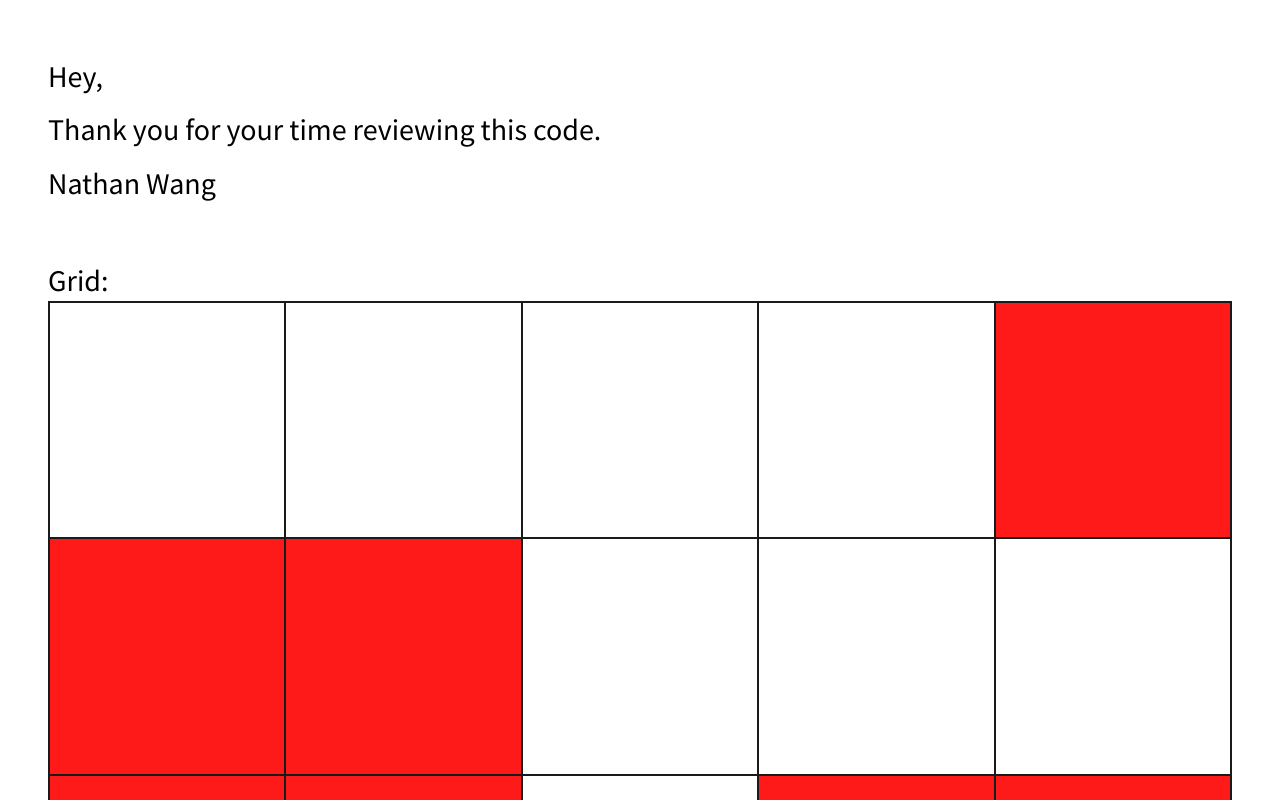
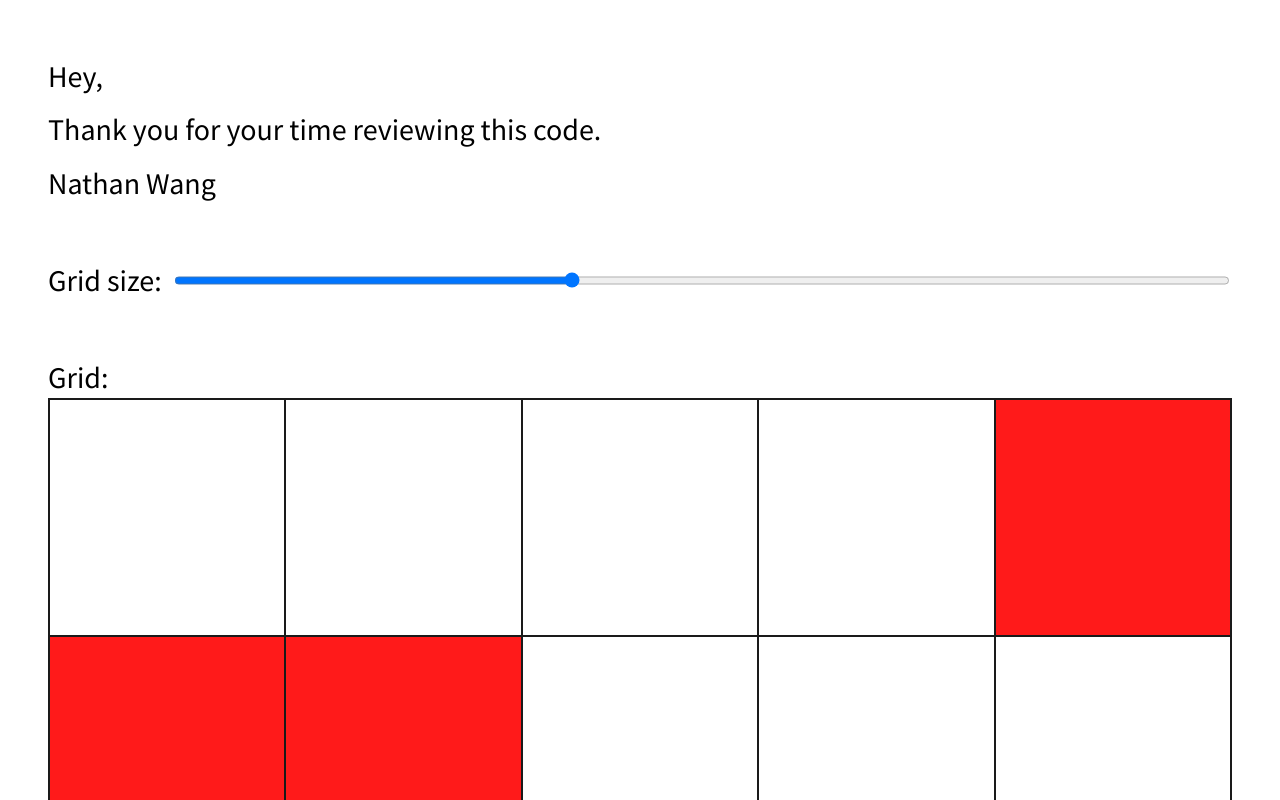
Before and after one commit to natebowang/nextjs-scaffold, a Next.js app: page / in a window 1280 px wide. Shown: the top 800 px of the page. Built offline with nearby package versions, Linux system fonts and the light colour scheme.

Commit message:
feat: add a grid size selector

```diff
--- /dev/null
+++ b/components/HomePage/Input/common.module.css
@@ -0,0 +1,11 @@
+.label {
+  display: flex;
+  flex-wrap: wrap;
+  font-size: 3rem;
+  gap: 1rem;
+}
+
+.input {
+  flex: auto;
+  max-width: 100%;
+}
--- /dev/null
+++ b/components/HomePage/Input/index.tsx
@@ -0,0 +1,27 @@
+import type { ChangeEvent, Dispatch, SetStateAction } from 'react'
+import style from './common.module.css'
+
+export type Props = {
+  n: number
+  setN: Dispatch<SetStateAction<number>>
+}
+
+export function Input({ n, setN }: Props): JSX.Element {
+  const handleChange = ({ target: { value } }: ChangeEvent<HTMLInputElement>) => {
+    setN(parseInt(value))
+  }
+
+  return (
+    <label className={style.label}>
+      Grid size:
+      <input
+        className={style.input}
+        max="10"
+        min="2"
+        onChange={handleChange}
+        type="range"
+        value={n}
+      />
+    </label>
+  )
+}
--- a/components/HomePage/index.tsx
+++ b/components/HomePage/index.tsx
@@ -1,15 +1,22 @@
 import Grid from './Grid'
 import Header from './Header'
 import style from './common.module.css'
+import { Input } from './Input'
+import { useState } from 'react'
 
 export default function HomePage(): JSX.Element {
+  const [n, setN] = useState(5)
+
   return (
     <>
       <Header />
       <main className={style.main}>
         <section>
+          <Input n={n} setN={setN} />
+        </section>
+        <section>
           <h2 className={style.h2}>Grid: </h2>
-          <Grid n={5} />
+          <Grid n={n} />
         </section>
       </main>
     </>
```
